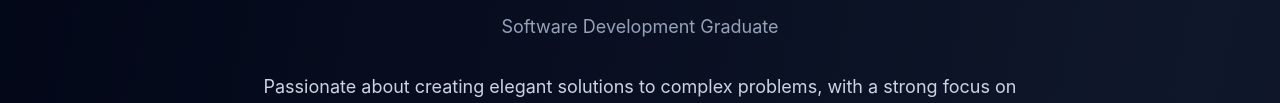
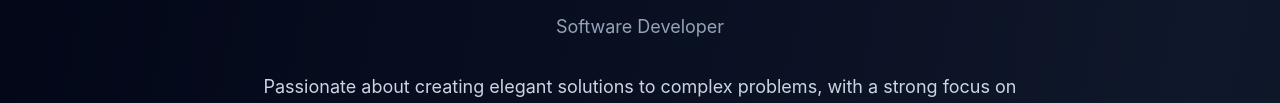
Before and after one commit to nothanaza/Othembela_Nothanaza_Portfolio, a website: page index.html in a window 1280 px wide. Shown: the part 310-413 px from the top of the page. Drawn offline with Linux system fonts and the light colour scheme.

Commit message:
developer updates

```diff
--- a/index.html
+++ b/index.html
@@ -42,7 +42,7 @@
                     Hi, I'm <span class="gradient-text">Othembela Nothanaza</span>
                 </h1>
                 <p class="hero-subtitle">
-                    Software Development Graduate
+                    Software Developer
                 </p>
                 <p class="hero-description">
                    Passionate about creating elegant solutions to complex problems, with a strong focus on developing modern applications using cutting-edge technologies.
```
